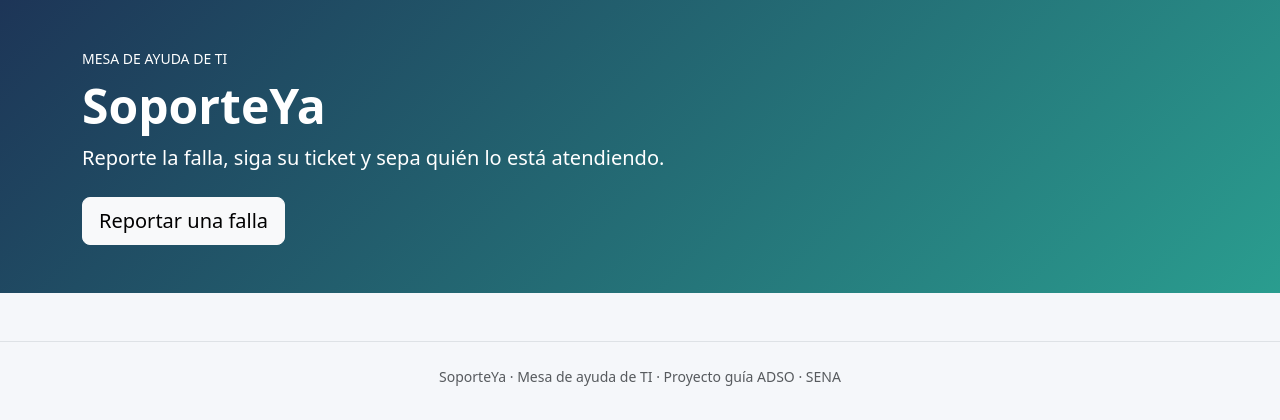
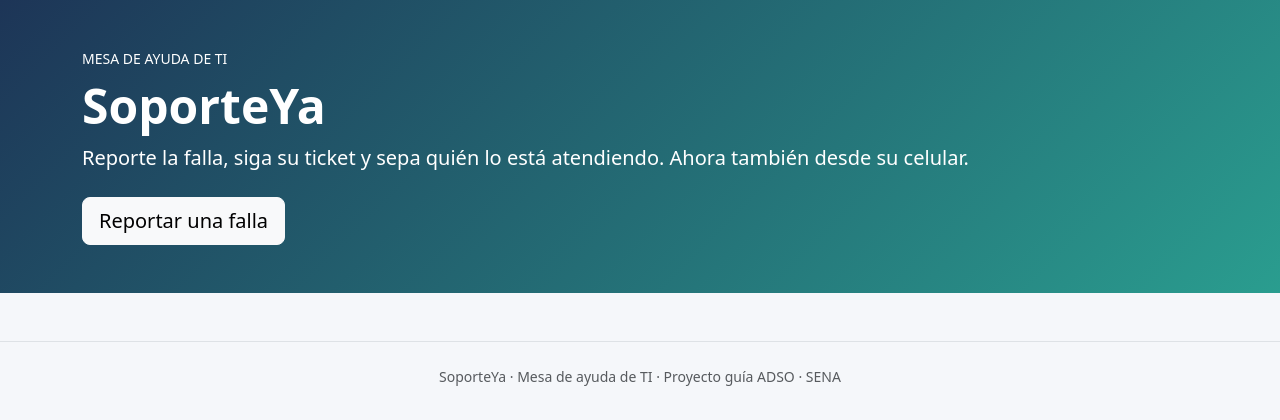
Before and after one commit to Erickxz6/SoporteYa, a Spring Boot app: page / in a window 1280 px wide. Shown: the part 56-476 px from the top of the page. Run offline with Spring Boot 4, Linux system fonts and the light colour scheme; data that the repository does not hold is empty; some of the project's set-up classes (security, data sources, template engines, error pages and the like) are left out, and stand-ins take their place; database files in the repository are not loaded; some libraries are stand-ins or nearby versions.

Commit message:
fix: texto de la portada

```diff
--- a/src/main/resources/templates/index.html
+++ b/src/main/resources/templates/index.html
@@ -10,7 +10,7 @@
       <p class="text-uppercase small mb-2">Mesa de ayuda de TI</p>
       <h1 class="display-5 fw-bold" sec:authorize="isAuthenticated()">Hola, <span th:text="${yo.nombreCompleto}">Ana</span></h1>
       <h1 class="display-5 fw-bold" sec:authorize="isAnonymous()">SoporteYa</h1>
-      <p class="lead mb-4">Reporte la falla, siga su ticket y sepa quién lo está atendiendo.</p>
+      <p class="lead mb-4">Reporte la falla, siga su ticket y sepa quién lo está atendiendo. Ahora también desde su celular.</p>
       <a class="btn btn-light btn-lg" th:href="@{/tickets/nuevo}">Reportar una falla</a>
       <a class="btn btn-outline-light btn-lg" sec:authorize="hasAnyRole('TECNICO', 'COORDINADOR')" th:href="@{/tablero}">Ir al tablero</a>
     </div>
```
